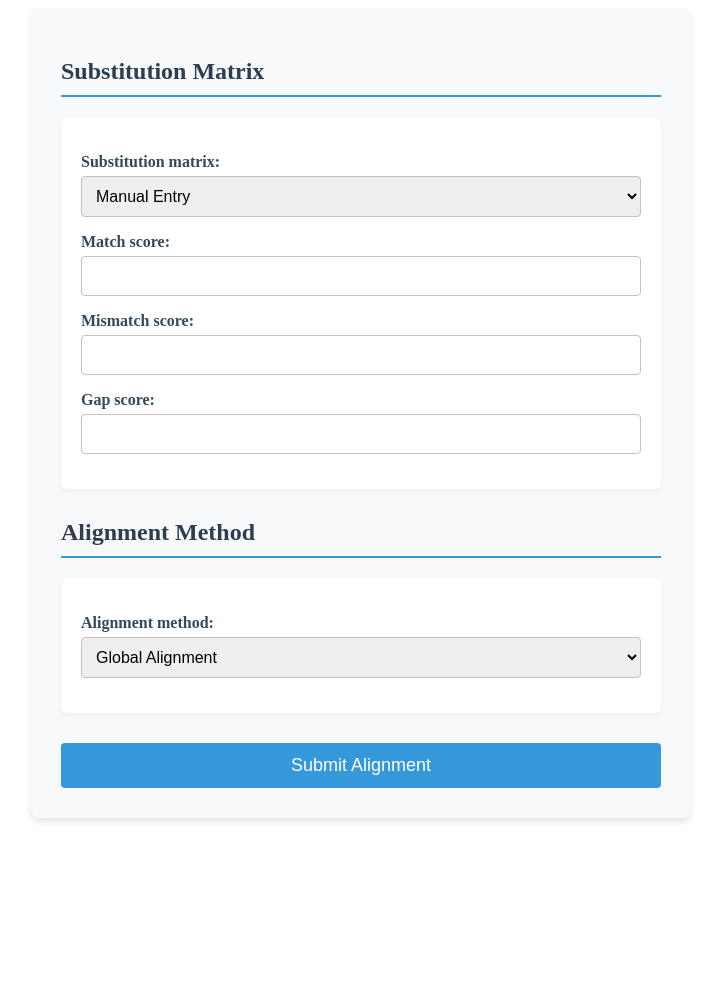
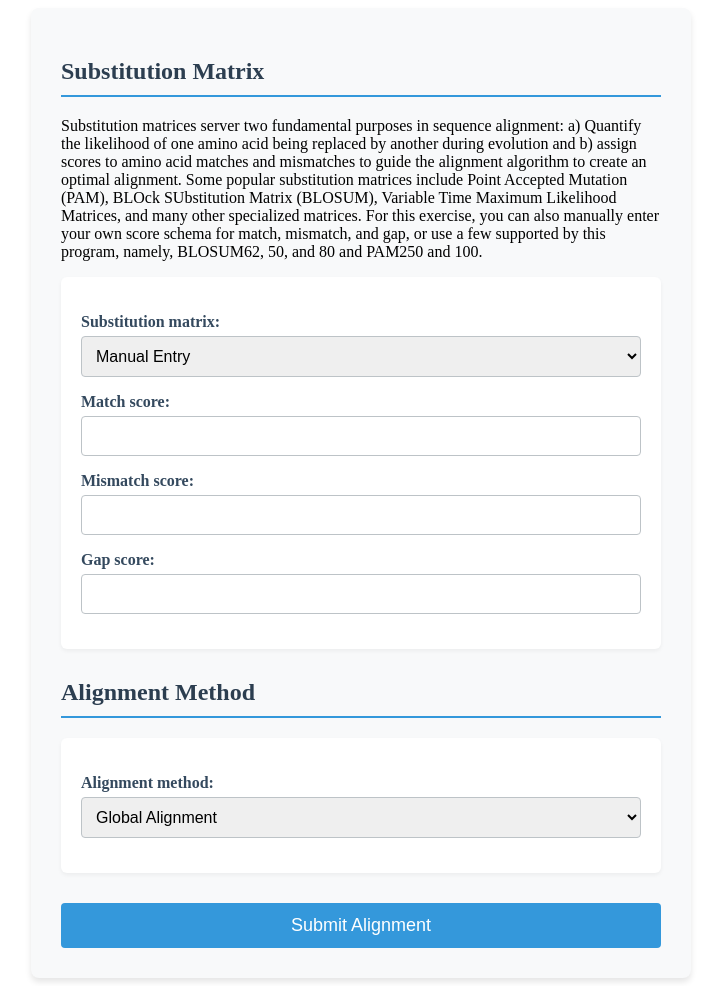
Before and after one commit to bjcabral/binf730-2024, a Django app: template django-apps/Binf730Final/filesUpload/templates/method_and_score_scheme.html in a window 1280 px wide. Shown: the whole page, without its empty margins (279-1000 px from the left). Before the commit the page ends 822 px from the top, so only its background shows below. Run offline with Django 5.2, Linux system fonts and the light colour scheme; the template is opened without the code that fills it: values that come from a table or form of the project are taken from there, others are empty; parts of the project's set-up code (start-up, migrations or seed data) failed here and were passed over.

Commit message:
Incorporate some informational notes on html templates

```diff
--- a/django-apps/Binf730Final/filesUpload/templates/method_and_score_scheme.html
+++ b/django-apps/Binf730Final/filesUpload/templates/method_and_score_scheme.html
@@ -3,6 +3,14 @@
 
   <div class="form-section">
     <h2>Substitution Matrix</h2>
+    <p>Substitution matrices server two fundamental purposes in sequence alignment: a) Quantify the
+    likelihood of one amino acid being replaced by another during evolution and b) assign scores
+    to amino acid matches and mismatches to guide the alignment algorithm to create an optimal
+    alignment. Some popular substitution matrices include Point Accepted Mutation (PAM), BLOck
+    SUbstitution Matrix (BLOSUM), Variable Time Maximum Likelihood Matrices, and many other
+    specialized matrices. For this exercise, you can also manually enter your own score schema
+    for match, mismatch, and gap, or use a few supported by this program, namely, BLOSUM62, 50, and 80
+    and PAM250 and 100.</p>
     <div class="matrix-inputs">
       {{ matrix_form.as_p }}
     </div>
```
